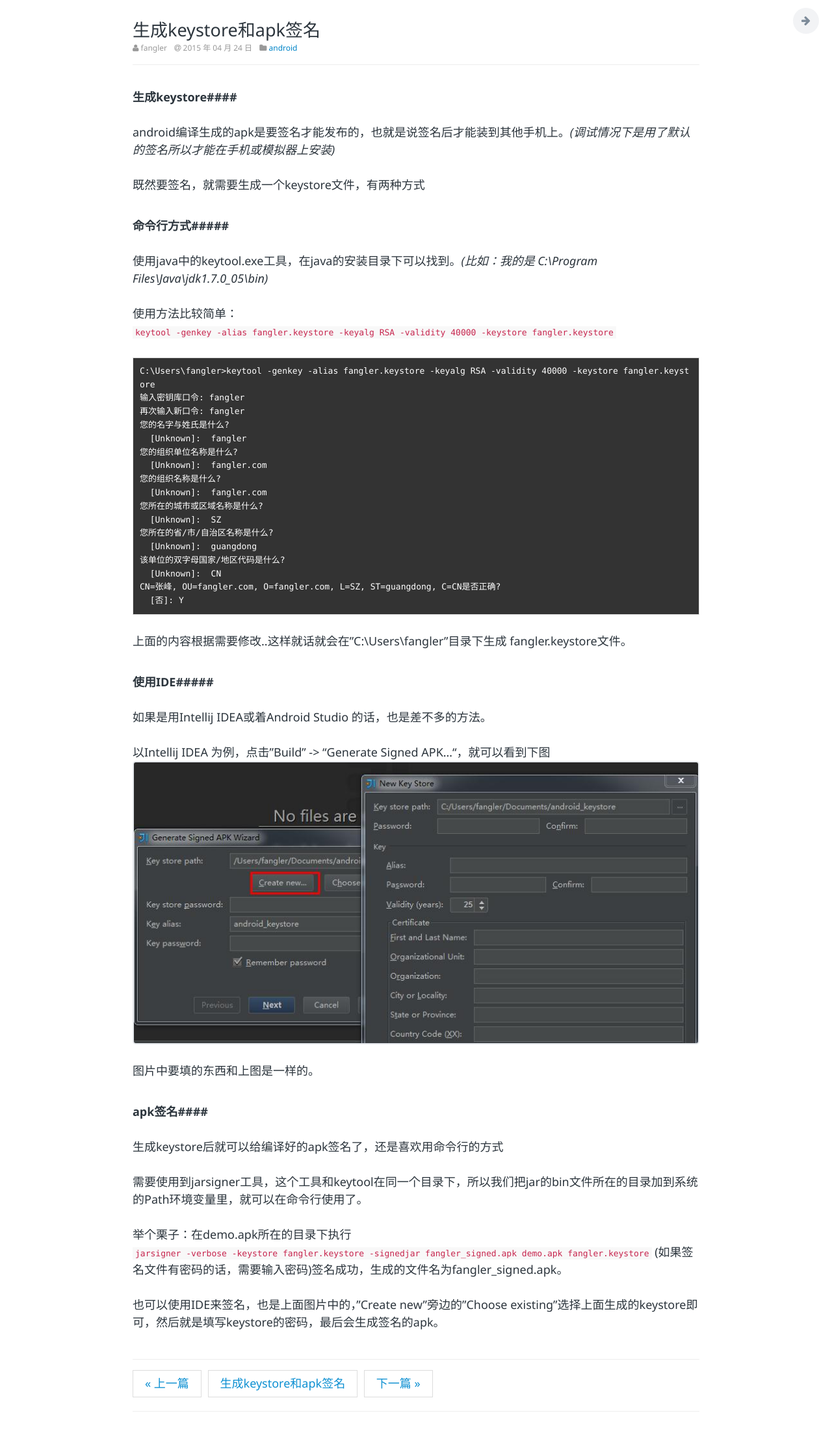
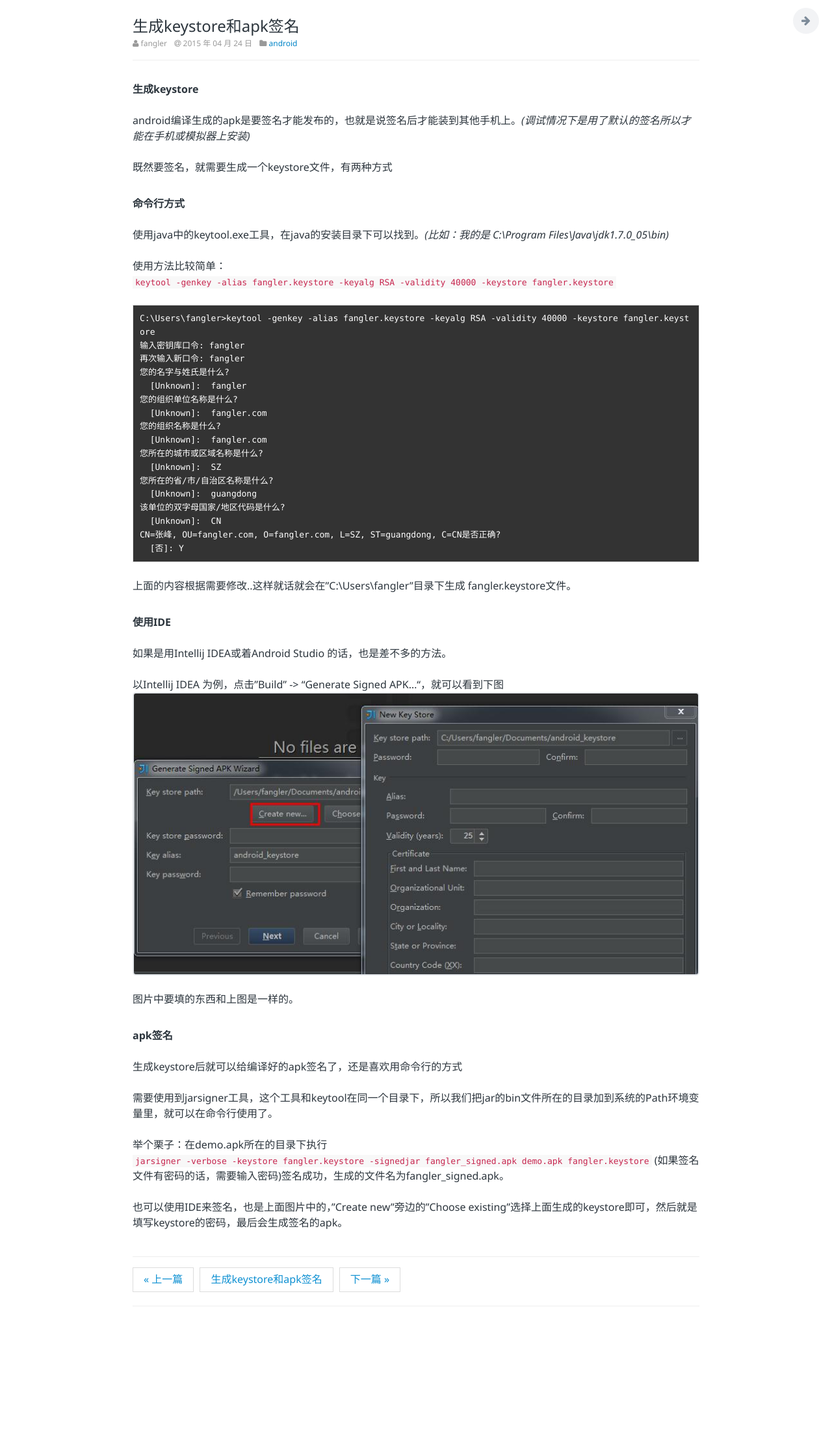
Before and after one commit to fangler/fangler.github.io, a Jekyll site: the page built from _posts/2015-04-24-android-generate-keystore.md, in a window 1280 px wide. Shown: the top 2211 px of the page at 65% size. Built offline with Jekyll 4.4.1, drawn with Linux system fonts in a browser that asks for light colours; comment, search, counter and statistics services are not loaded.

Commit message:
modified font-size

```diff
--- a/_posts/2015-04-24-android-generate-keystore.md
+++ b/_posts/2015-04-24-android-generate-keystore.md
@@ -7,13 +7,13 @@ category: android
 tags: [android keystore]
 ---
 
-####生成keystore####
+#### 生成keystore
 
 android编译生成的apk是要签名才能发布的，也就是说签名后才能装到其他手机上。*(调试情况下是用了默认的签名所以才能在手机或模拟器上安装)*
 
 既然要签名，就需要生成一个keystore文件，有两种方式
 
-#####命令行方式#####
+##### 命令行方式
 
 使用java中的keytool.exe工具，在java的安装目录下可以找到。*(比如：我的是 C:\Program Files\Java\jdk1.7.0_05\bin)*
 
@@ -39,7 +39,7 @@ android编译生成的apk是要签名才能发布的，也就是说签名后才
 
 上面的内容根据需要修改..这样就话就会在"C:\Users\fangler"目录下生成 fangler.keystore文件。
 
-#####使用IDE#####
+##### 使用IDE
 
 如果是用Intellij IDEA或着Android Studio 的话，也是差不多的方法。
 
@@ -48,7 +48,7 @@ android编译生成的apk是要签名才能发布的，也就是说签名后才
 
 图片中要填的东西和上图是一样的。
 
-####apk签名####
+#### apk签名
 
 生成keystore后就可以给编译好的apk签名了，还是喜欢用命令行的方式
 
--- a/assets/css/main.css
+++ b/assets/css/main.css
@@ -159,7 +159,6 @@ html, body {
 #main_content {
   height: 100%;
   color: #2c353d;
-  font-size: 18px;
   line-height: 1.5;
   background: white;
   overflow-x: hidden;
```
